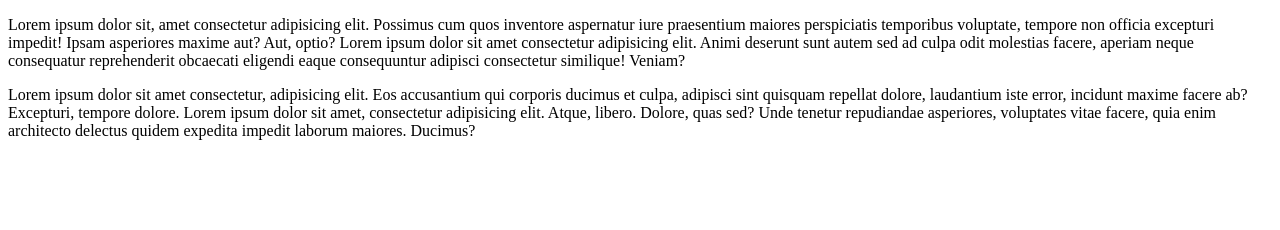
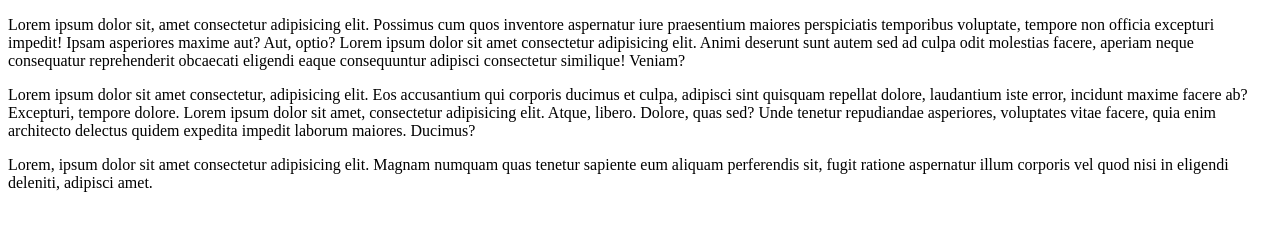
Before and after one commit to rafaeldrj/html-css, a plain HTML site: page desafios/modulo-02/d001/index.html in a window 1280 px wide. Drawn offline with Linux system fonts and the light colour scheme.

Commit message:
desafio-android

```diff
--- a/desafios/modulo-02/d001/index.html
+++ b/desafios/modulo-02/d001/index.html
@@ -9,7 +9,7 @@
   <body>
     <header><p>Lorem ipsum dolor sit, amet consectetur adipisicing elit. Possimus cum quos inventore aspernatur iure praesentium maiores perspiciatis temporibus voluptate, tempore non officia excepturi impedit! Ipsam asperiores maxime aut? Aut, optio? Lorem ipsum dolor sit amet consectetur adipisicing elit. Animi deserunt sunt autem sed ad culpa odit molestias facere, aperiam neque consequatur reprehenderit obcaecati eligendi eaque consequuntur adipisci consectetur similique! Veniam?</p>
     <p>Lorem ipsum dolor sit amet consectetur, adipisicing elit. Eos accusantium qui corporis ducimus et culpa, adipisci sint quisquam repellat dolore, laudantium iste error, incidunt maxime facere ab? Excepturi, tempore dolore. Lorem ipsum dolor sit amet, consectetur adipisicing elit. Atque, libero. Dolore, quas sed? Unde tenetur repudiandae asperiores, voluptates vitae facere, quia enim architecto delectus quidem expedita impedit laborum maiores. Ducimus? </p>
-  <p></p></header>
+  <p>Lorem, ipsum dolor sit amet consectetur adipisicing elit. Magnam numquam quas tenetur sapiente eum aliquam perferendis sit, fugit ratione aspernatur illum corporis vel quod nisi in eligendi deleniti, adipisci amet.</p></header>
 
     <main></main>
 
```
